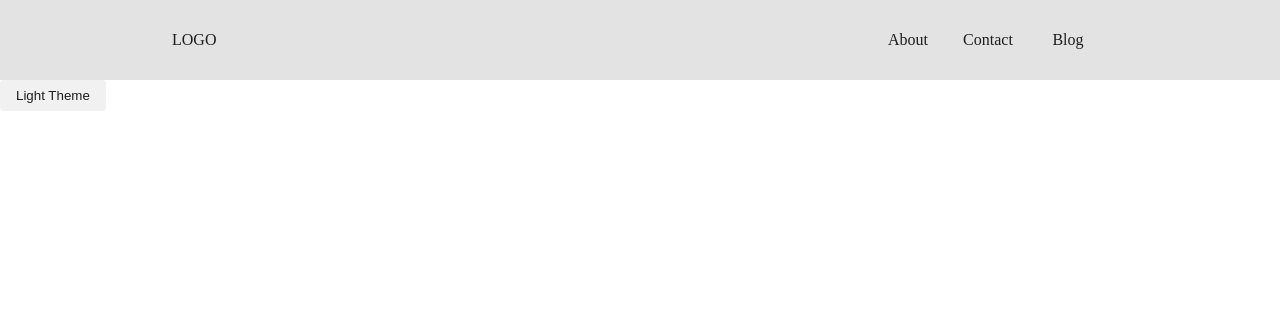
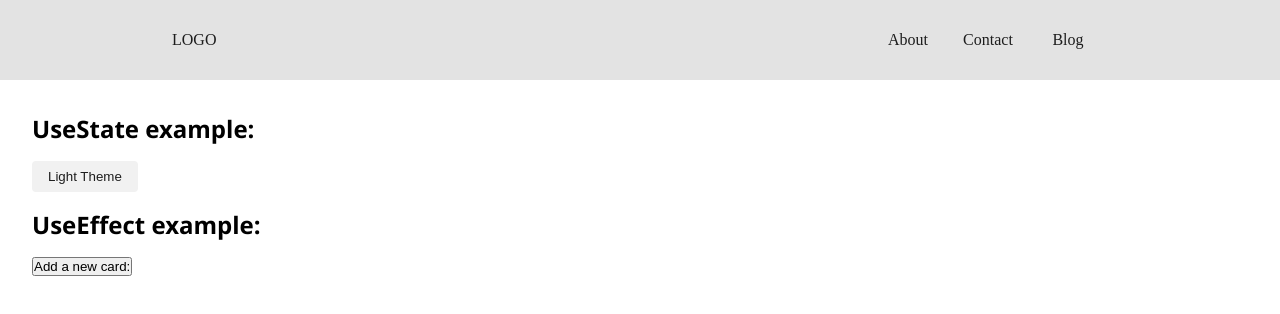
Before and after one commit to LuisECL/react-test01, a React (Create React App) app: page / in a window 1280 px wide. Shown: the top 314 px of the page. Built offline with nearby package versions, Linux system fonts and the light colour scheme.

Commit message:
feat: Add components dynamically on AddCards.js

```diff
--- a/src/App.css
+++ /dev/null
@@ -1,5 +0,0 @@
-* {
-  margin: 0;
-  padding: 0;
-  box-sizing: border-box;
-}
--- a/src/App.js
+++ b/src/App.js
@@ -1,13 +1,20 @@
 import React from "react";
-import "./App.css"
+import "./App.scss"
 import NavBar from "./components/Navbar.js";
 import DarkBtn from "./components/DarkBtn";
+import AddCards from "./components/AddCards";
 
 function App() {
   return (
     <div className="App">
       <NavBar/>
-      <DarkBtn/>
+      <main>
+        <h2>UseState example:</h2>
+        <DarkBtn/>
+
+        <h2>UseEffect example:</h2>
+        <AddCards/>
+      </main>
     </div>
   );
 }
--- /dev/null
+++ b/src/App.scss
@@ -0,0 +1,14 @@
+* {
+  margin: 0;
+  padding: 0;
+  box-sizing: border-box;
+}
+
+main {
+  padding: 1rem 2rem;
+}
+
+h2 {
+  font-family:'Segoe UI', Tahoma, Geneva, Verdana, sans-serif;
+  margin: 1rem 0;
+}
--- /dev/null
+++ b/src/components/AddCards.js
@@ -0,0 +1,28 @@
+import React, { useState } from "react";
+import "./AddCards.scss"
+
+const Card = () => {
+  return (
+    <div className="card">
+      <h3>This is a card</h3>
+      <p>This is the card's text</p>
+    </div>
+  );
+};
+
+const CardCollection = () => {
+  const [cardList, setCardList] = useState([]);
+
+  const handleCardCollection = () => {
+    setCardList(cardList.concat(<Card key={cardList.length} />));
+  };
+
+  return (
+    <div>
+      <button onClick={handleCardCollection}>Add a new card:</button>
+      {cardList}
+    </div>
+  );
+};
+
+export default CardCollection;
--- /dev/null
+++ b/src/components/AddCards.scss
@@ -0,0 +1,7 @@
+.card {
+  width: 200px;
+  margin: 1rem 0;
+  padding: 0.8rem;
+  border-radius: 4px;
+  background-color: aquamarine;
+}
```
